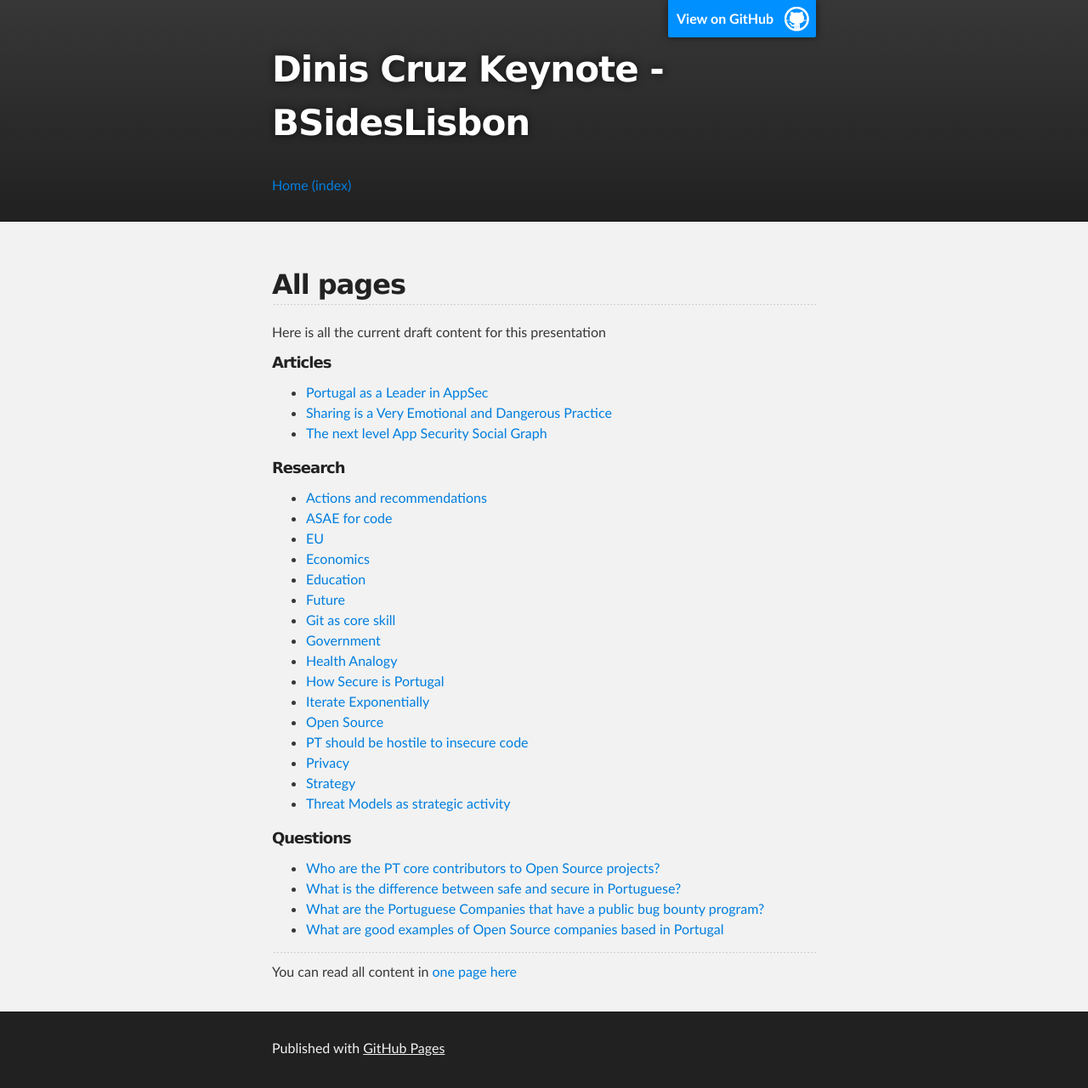
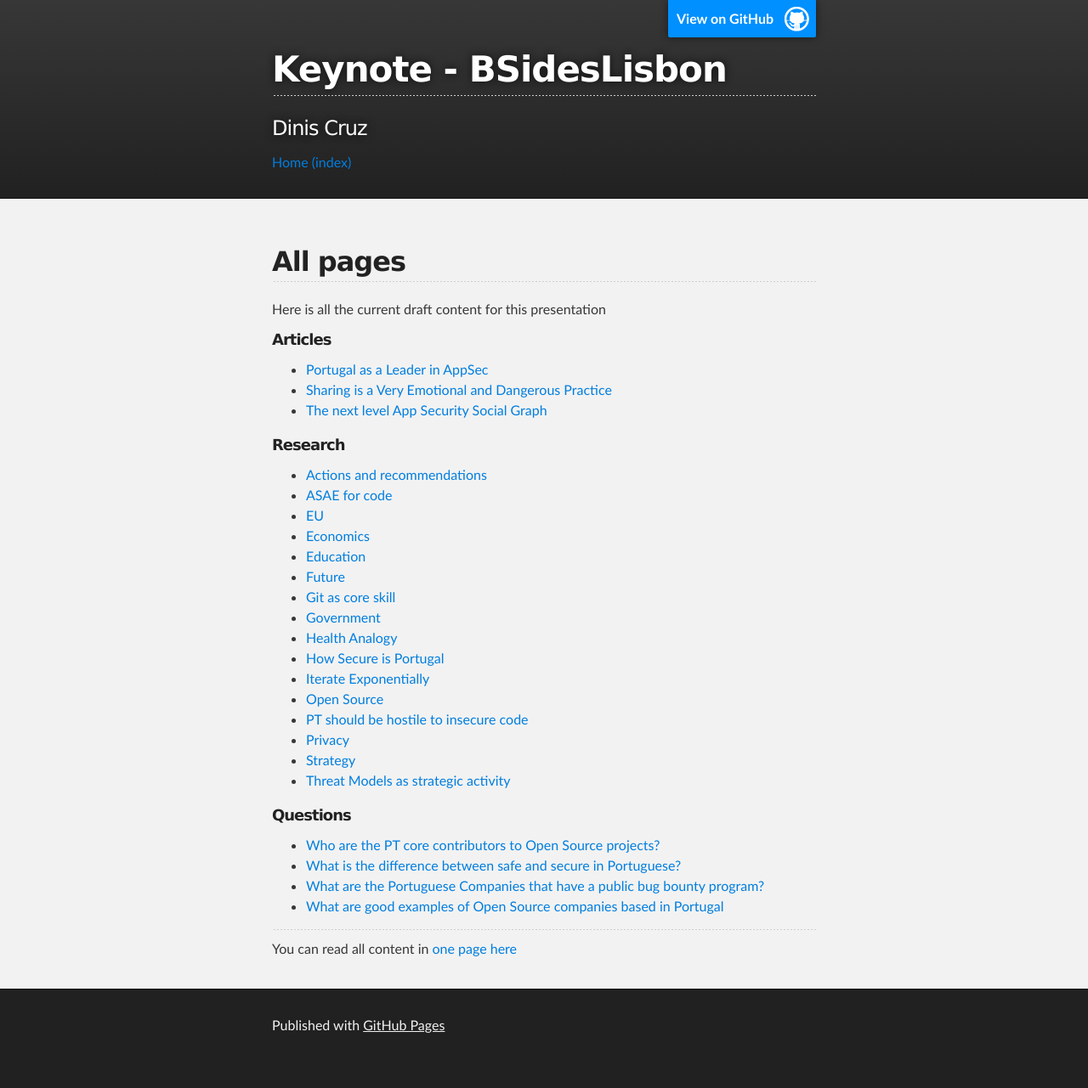
Before and after one commit to DinisCruz/Book_Hacking_Portugal, a Jekyll site: the page built from index.md, in a window 1280 px wide. Shown: the whole page at 85% size. Built offline with Jekyll 4.4.1, drawn with Linux system fonts in a browser that asks for light colours; after the commit the page ends 1254 px from its top, so only the background shows below that.

Commit message:
fixed banner

```diff
--- a/_layouts/default.html
+++ b/_layouts/default.html
@@ -18,8 +18,8 @@
         <header class="inner">
           <a id="forkme_banner" href="https://github.com/DinisCruz/keynote-bsideslisbon">View on GitHub</a>
 
-          <h1 id="project_title">Dinis Cruz Keynote - BSidesLisbon</h1>
-          <h2 id="project_tagline"></h2>
+          <h2 id="project_title">Keynote - BSidesLisbon</h2>
+          <h3 id="project_tagline">Dinis Cruz</h3>
           <section id="links">
             <a href="keynote-bsideslisbon">Home (index)</a>
           </section>
```
